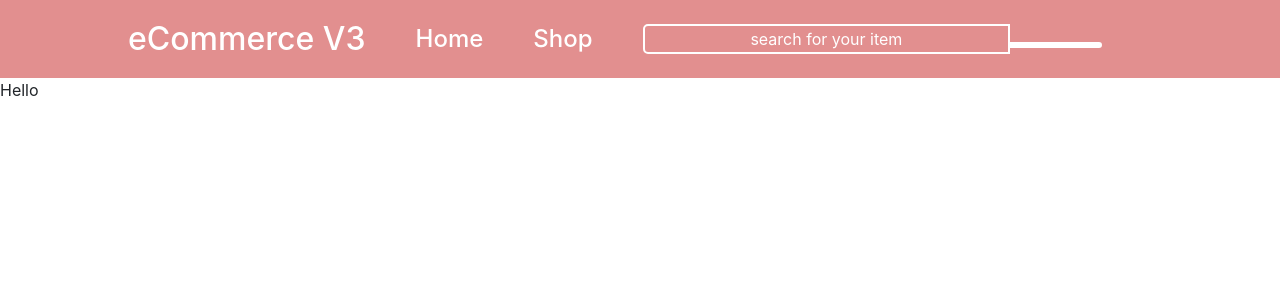
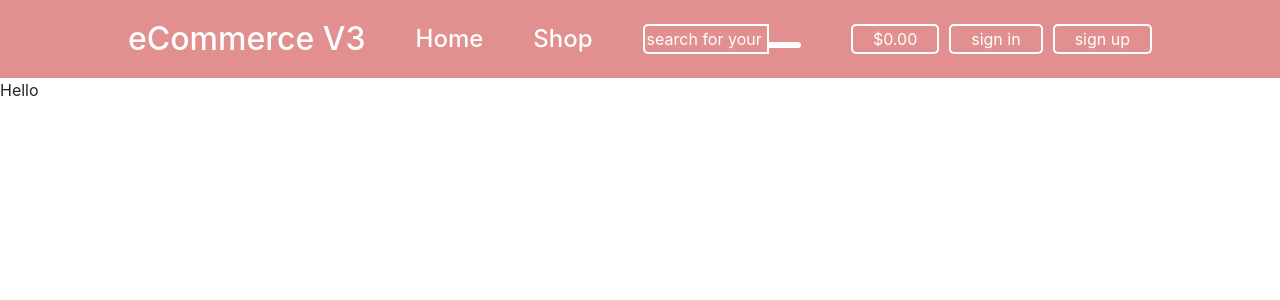
Before and after one commit to christopher-alba/ecommerceV3, a React app: page / in a window 1280 px wide. Shown: the top 300 px of the page. Built offline with nearby package versions, Linux system fonts and the light colour scheme; the HTML template or start-up script is replaced by a standard one.

Commit message:
finish styling navbar

```diff
--- a/client/app.css
+++ b/client/app.css
@@ -1,4 +1,5 @@
 :root {
     --jcux-primary: #E28F8F;
     --jcux-secondary: #ffffff;
+    --jcux-tertiary: rgb(46, 46, 46);
   }
--- a/client/components/navbar/Navbar.jsx
+++ b/client/components/navbar/Navbar.jsx
@@ -1,5 +1,4 @@
 import React, { useEffect } from "react";
-import { InputGroup } from "react-bootstrap";
 import Container from "../JCUX/Container";
 import "./navbar.css";
 
@@ -22,9 +21,15 @@ const NavbarMain = () => {
   return (
     <div className="jcux-navbar-main-outer">
       <Container className="jcux-navbar-container">
-        <h1 className="jcux-navbar-brand jcux-navbar-item">eCommerce V3</h1>
-        <h2 className="jcux-navbar-link jcux-navbar-item">Home</h2>
-        <h2 className="jcux-navbar-link jcux-navbar-item">Shop</h2>
+        <a className="jcux-navbar-link-wrapper jcux-navbar-item" href="">
+          <h1 className="jcux-navbar-brand">eCommerce V3</h1>
+        </a>
+        <a className="jcux-navbar-link-wrapper jcux-navbar-item" href="">
+          <h2 className="jcux-navbar-link">Home</h2>
+        </a>
+        <a className="jcux-navbar-link-wrapper jcux-navbar-item" href="">
+          <h2 className="jcux-navbar-link">Shop</h2>
+        </a>
         <form className="jcux-navbar-searchbar jcux-navbar-item" action="/">
           <input
             className="jcux-navbar-input"
@@ -35,6 +40,11 @@ const NavbarMain = () => {
             <i className="fas fa-search"></i>
           </button>
         </form>
+        <button className="jcux-navbar-button jcux-navbar-item">
+          <i className="fas fa-shopping-cart"></i> $0.00
+        </button>
+        <button className="jcux-navbar-button jcux-navbar-item">sign in</button>
+        <button className="jcux-navbar-button jcux-navbar-item">sign up</button>
       </Container>
     </div>
   );
--- a/client/components/navbar/navbar.css
+++ b/client/components/navbar/navbar.css
@@ -26,6 +26,13 @@
   font-size: 1.5rem;
   margin-bottom: 0px;
   color: var(--jcux-secondary);
+  transition: 500ms;
+}
+.jcux-navbar-link:hover {
+  color: var(--jcux-tertiary);
+}
+.jcux-navbar-link-wrapper:hover {
+  text-decoration: none;
 }
 .jcux-navbar-searchbar {
   width: 100%;
@@ -36,22 +43,19 @@
 .jcux-navbar-input {
   width: 80%;
   background: transparent;
-  border: 2px solid white;
+  border: 2px solid var(--jcux-secondary);
   border-top-left-radius: 5px;
   border-bottom-left-radius: 5px;
   color: var(--jcux-secondary);
   overflow-y: visible !important;
 }
 .jcux-navbar-input::placeholder {
-  color: white;
+  color: var(--jcux-secondary);
   text-align: center;
   transition: 500ms;
 }
 
 .jcux-navbar-input:focus {
-  border: 2px solid white;
-  border-top-left-radius: 5px;
-  border-bottom-left-radius: 5px;
   outline: none;
 }
 .jcux-navbar-submit {
@@ -63,6 +67,25 @@
   transition: 500ms;
 }
 .jcux-navbar-submit:hover {
-  background: black;
-  color: white;
+  background: var(--jcux-tertiary);
+  color: var(--jcux-secondary);
 }
+.jcux-navbar-button {
+  white-space: nowrap;
+  background: transparent;
+  border-radius: 5px;
+  border: 2px solid var(--jcux-secondary);
+  padding-left: 20px;
+  padding-right: 20px;
+  color: var(--jcux-secondary);
+  transition: 500ms;
+}
+.jcux-navbar-button:hover {
+  background: var(--jcux-tertiary);
+}
+button.jcux-navbar-item {
+  margin-right: 10px !important;
+}
+button.jcux-navbar-item:last-of-type {
+  margin-right: 0px !important;
+}
```
